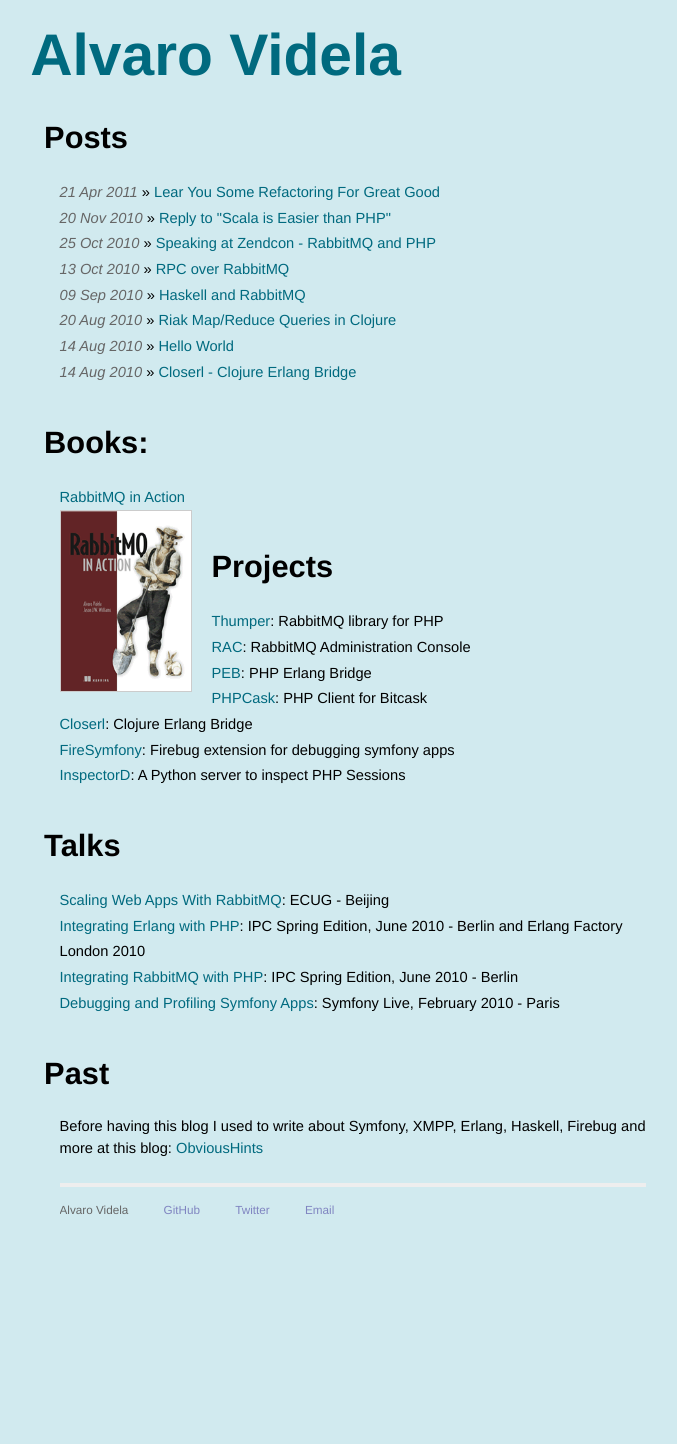
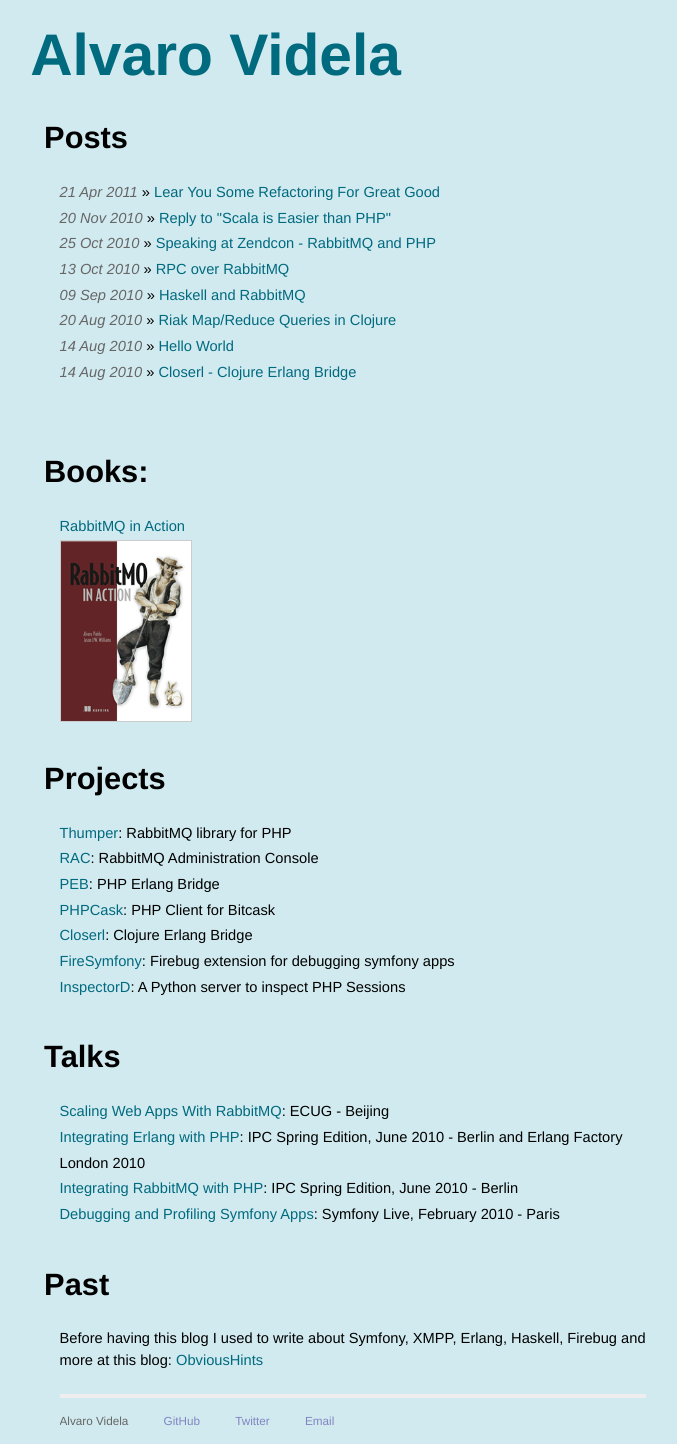
Before and after one commit to videlalvaro/videlalvaro.github.io, a Jekyll site: the page built from index.html, in a window 1280 px wide. Shown: the whole page, without its empty margins (287-964 px from the left). Built offline with Jekyll 4.4.1, drawn with Linux system fonts in a browser that asks for light colours; before the commit the page ends 1232 px from its top, so only the background shows below that.

Commit message:
fixes div id

```diff
--- a/index.html
+++ b/index.html
@@ -11,7 +11,7 @@
     {% endfor %}
   </ul>
 
-  <div id="">
+  <div id="book-container">
     <h1>Books:</h1>
     <ul class="posts">
       <li><a href="http://bit.ly/rabbitmq">RabbitMQ in Action</a></li>
```
